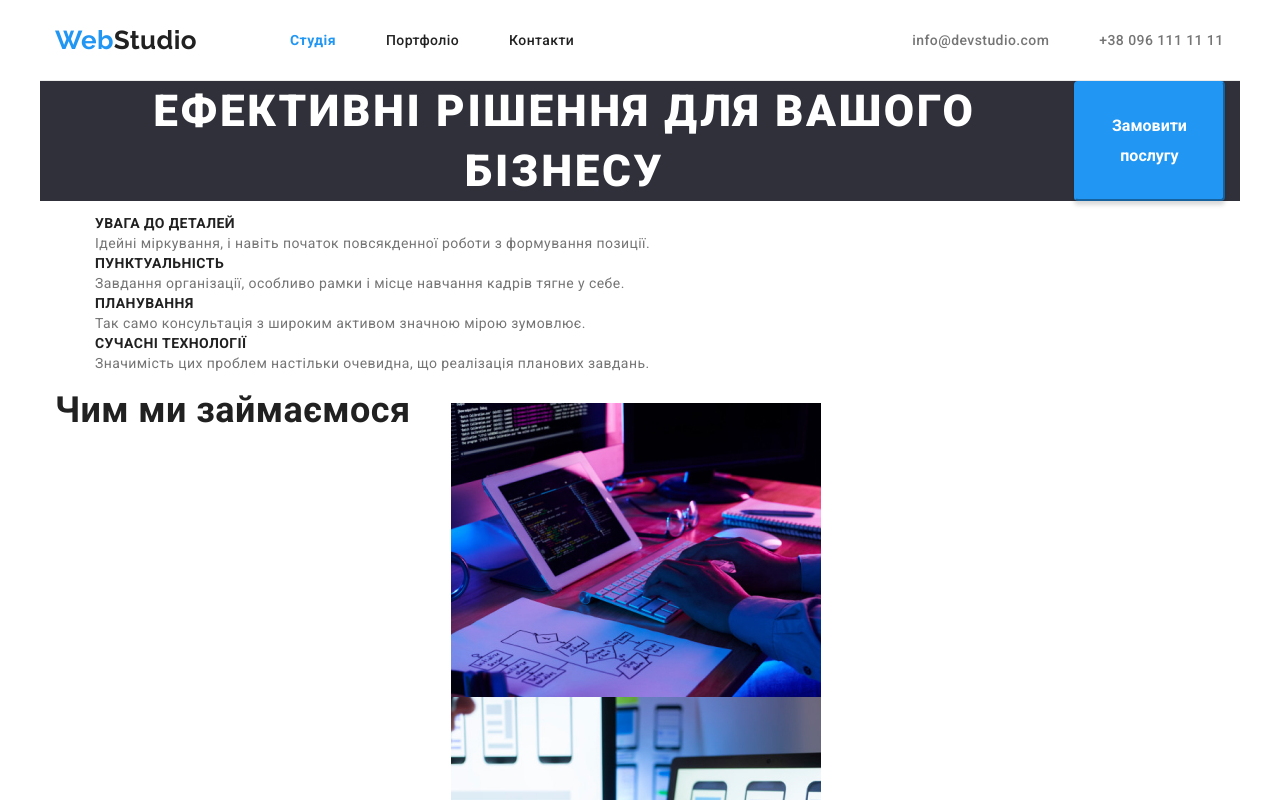
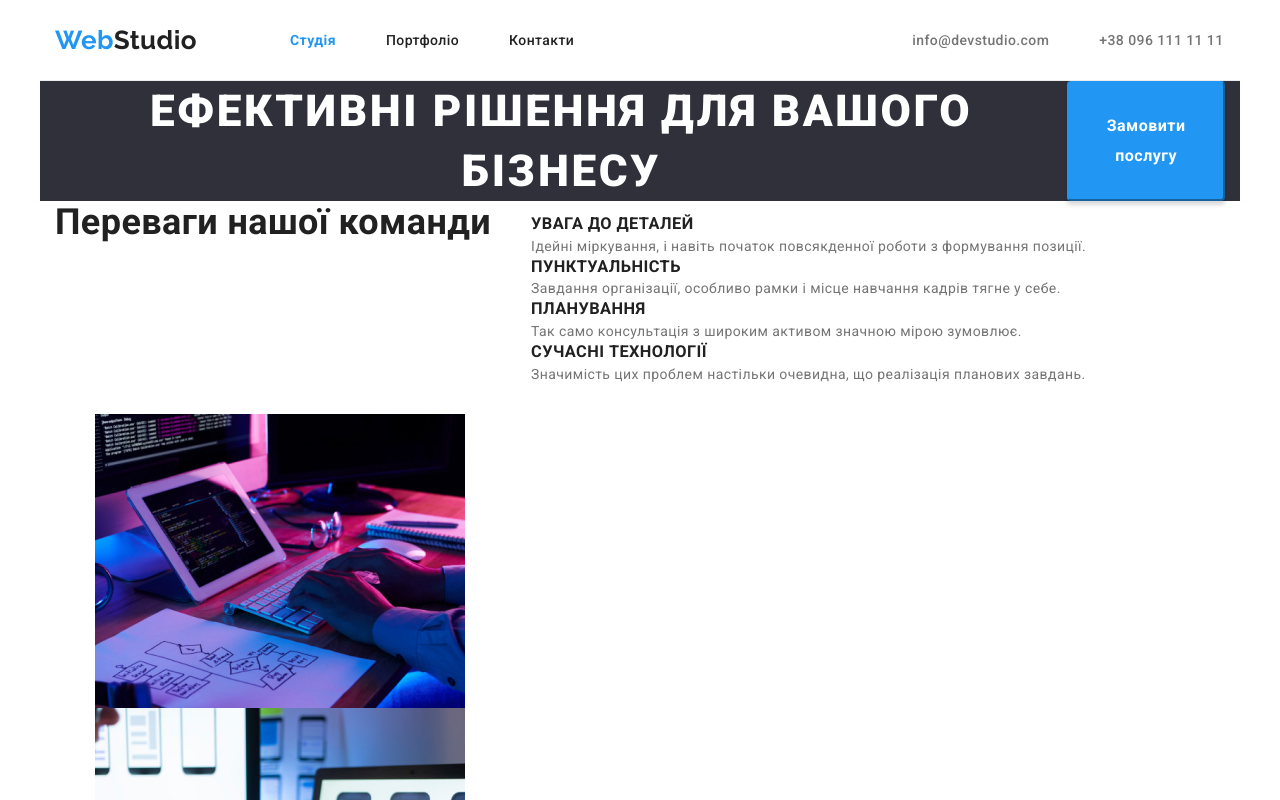
Before and after one commit to YuDo-fsd/goit-markup-hw-02, a plain HTML site: page index.html in a window 1280 px wide. Shown: the top 800 px of the page. Drawn offline with nearby package versions, Linux system fonts and the light colour scheme.

Commit message:
Revert "last correction hw2"
This reverts commit 2c245d183971f88e009f1470adedfe9cca975e14.

```diff
--- a/css/styles.css
+++ b/css/styles.css
@@ -16,7 +16,6 @@ body {
   color: var(--primary-text-color);
   background-color: #ffffff;
   font-size: 14px;
-  font-weight: 400;
   letter-spacing: 0.03em;
 }
 
@@ -174,6 +173,7 @@ img {
   font-weight: 700;
   font-size: 16px;
   line-height: calc(30 / 16);
+  letter-spacing: 0.03em;
   display: flex;
   align-items: center;
   text-align: center;
@@ -189,7 +189,6 @@ img {
 .benefits-title {
   color: var(--title-text-color);
   font-weight: 700;
-  font-size: 14px;
   line-height: calc(16 / 14);
   text-transform: uppercase;
 }
@@ -256,6 +255,7 @@ img {
 
 .sample-type {
   color: var(--secondary-text-color);
+  font-weight: 400;
   font-size: 16px;
   line-height: calc(30 / 16);
 }
@@ -272,10 +272,12 @@ img {
 
 .contact-footer {
   color: var(--contacts-color);
+  font-weight: 400;
   line-height: calc(24 / 14);
 }
 
 .adress-link {
   color: var(--primary-white-color);
+  font-weight: 400;
   line-height: calc(24 / 14);
 }
--- a/index.html
+++ b/index.html
@@ -48,7 +48,7 @@
         <button class="hero-button" type="button">Замовити послугу</button>
       </section>
       <section class="section">
-        <h2 class="visually-hidden">Переваги нашої команди</h2>
+        <h2 class="section-title">Переваги нашої команди</h2>
         <ul class="benefits-list list">
           <li>
             <h3 class="benefits-title">Увага до деталей</h3>
@@ -77,7 +77,7 @@
         </ul>
       </section>
       <section class="section">
-        <h2 class="section-title">Чим ми займаємося</h2>
+        <h2 class="visually-hidden">Чим ми займаємося</h2>
         <ul class="list">
           <li><img src="./images/codding.jpg" alt="Розробка додатків" width="370" /></li>
           <li><img src="./images/mobile-codding.jpg" alt="Мобільна розробка" width="370" /></li>
```
